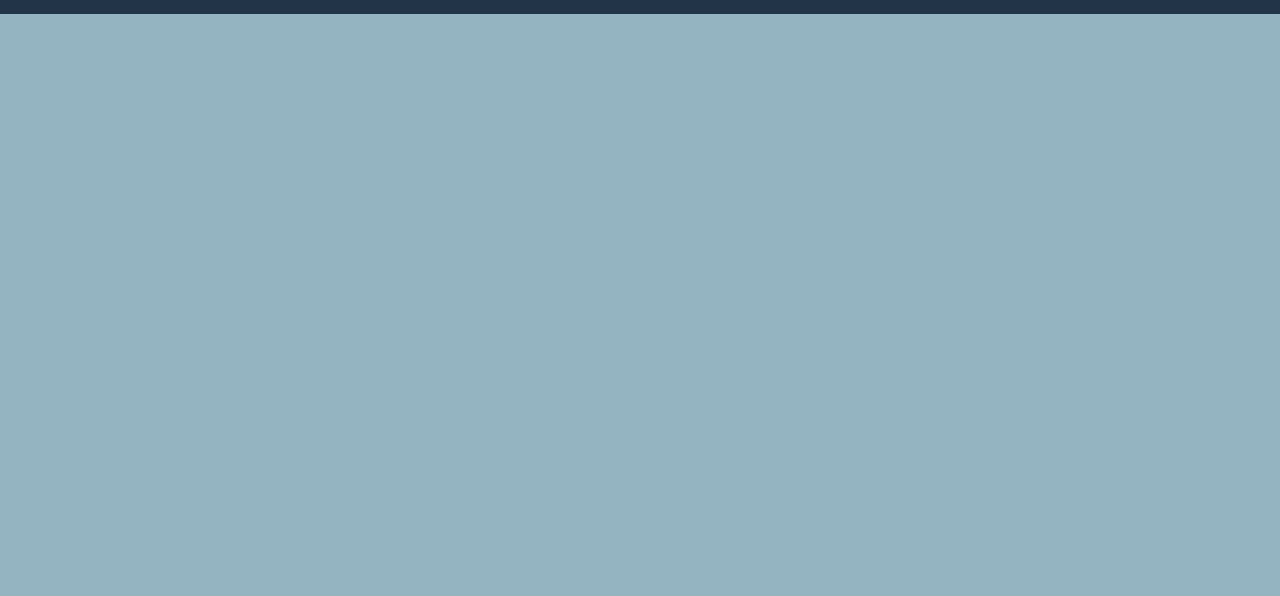
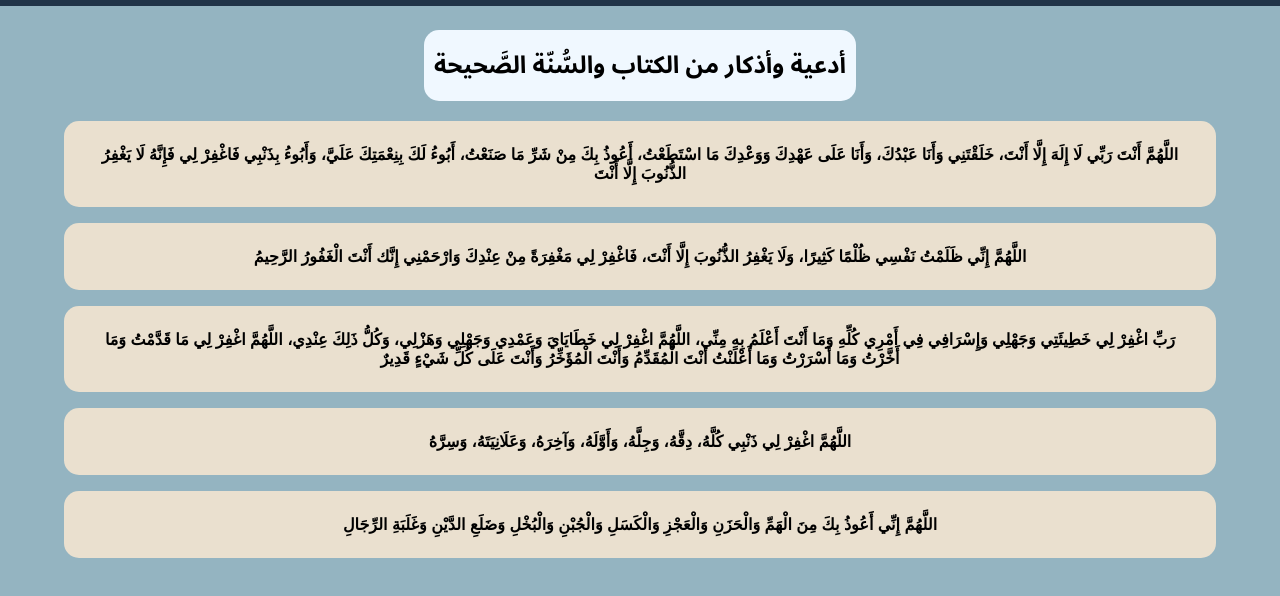
Before and after one commit to DhiaEddine-Ouchene/Athkar, a plain HTML site: page index.html in a window 1280 px wide. Shown: the part 48-644 px from the top of the page. Drawn offline with Linux system fonts and the light colour scheme; a web font is replaced by a local one.

Commit message:
work 1 in the main

```diff
--- a/css/main.css
+++ b/css/main.css
@@ -1,9 +1,7 @@
 * {
     margin: 0px;
     box-sizing: border-box;
-    font-family: "Noto Sans Arabic", sans-serif;
 }
-
 body {
     background-color: #94B4C1;
 }
@@ -30,9 +28,10 @@ header  .dropdown {
 }
 
 header ul li {
-    background-color: rgb(0 0 0 / 0.7) ;
+    background-color: rgb(0 0 0 / 0.85) ;
     padding: 15px 30px;
     text-align: right;
+    font-size: 1.25em;
 }
 
 header ul li a {
@@ -56,3 +55,37 @@ header > div > ul > li:first-child::before {
     left:0px;
 
 }
+
+header div ul i {
+    margin-left: 10px;
+}
+
+main {
+    display: flex;
+    flex-flow: column nowrap;
+    justify-content: center;
+    align-items: center;
+}
+main > h2 {
+    font-family: "Noto Sans Arabic", sans-serif;
+    text-align: center;
+    background-color: aliceblue;
+    margin: 1em 0.5em 0.5em;
+    border-radius: 15px;
+    padding: 10px;
+}
+
+main article {
+    font-family: "Amiri Quran",sans-serif;
+    font-weight: 600;
+    background-color: #EAE0CF;
+    padding: 1.5em;
+    width: 90%;
+    margin: 0.5em 1em;
+    border-radius: 15px;
+    text-align: center;
+}
+
+main > *:last-child {
+    margin-bottom: 20px; /* Keeps it from touching the bottom of the screen */
+}
--- a/index.html
+++ b/index.html
@@ -9,6 +9,10 @@
     <link rel="preconnect" href="https://fonts.googleapis.com">
 <link rel="preconnect" href="https://fonts.gstatic.com" crossorigin>
 <link href="https://fonts.googleapis.com/css2?family=Inter:ital,opsz,wght@0,14..32,100..900;1,14..32,100..900&family=Noto+Sans+Arabic:wght@100..900&display=swap" rel="stylesheet">
+<link href="https://fonts.googleapis.com/css2?family=Amiri+Quran&display=swap" rel="stylesheet">
+<link rel="preconnect" href="https://fonts.googleapis.com">
+<link rel="preconnect" href="https://fonts.gstatic.com" crossorigin>
+<link href="https://fonts.googleapis.com/css2?family=Amiri+Quran&family=Inter:ital,opsz,wght@0,14..32,100..900;1,14..32,100..900&display=swap" rel="stylesheet">
     <title>خشوع</title>
 </head>
 <body>
@@ -19,16 +23,34 @@
         <div>
             <i class="fa-solid fa-bars fa-2x"></i>
         <ul class="dropdown" >
-            <li><a href="#">أذكار الصباح</a></li>
-            <li><a href="#">أذكار المساء</a></li>
-            <li><a href="#">أذكار المسجد</a></li>
-            <li><a href="#">أذكار الصلاة</a></li>
-            <li><a href="#">أذكار النوم</a></li>
-            <li><a href="#">أذكار الإستيقاظ</a></li>
+            <li><a href="#">أذكار الصباح<i class="fa-solid fa-sun"></i></a></li>
+            <li><a href="#">أذكار المساء<i class="fa-solid fa-moon"></i></a></li>
+            <li><a href="#">أذكار المسجد<i class="fa-solid fa-mosque"></i></a></li>
+            <li><a href="#">أذكار الصلاة<i class="fa-solid fa-person-praying"></i></a></li>
+            <li><a href="#">أذكار النوم<i class="fa-solid fa-bed"></i></a></li>
+            <li><a href="#">أذكار الإستيقاظ<i class="fa-solid fa-alarm-clock"></i></a></li>
         </ul>
         </div>
     </header>
 
+    <main>
+        <h2>أدعية وأذكار من الكتاب والسُّنّة الصَّحيحة</h2>
+        <article>
+            <p>اللَّهُمَّ أَنْتَ رَبِّي لَا إِلَهَ إِلَّا أَنْتَ، خَلَقْتَنِي وَأَنَا عَبْدُكَ، وَأَنَا عَلَى عَهْدِكَ وَوَعْدِكَ مَا اسْتَطَعْتُ، أَعُوذُ بِكَ مِنْ شَرِّ مَا صَنَعْتُ، أَبُوءُ لَكَ بِنِعْمَتِكَ عَلَيَّ، وَأَبُوءُ بِذَنْبِي فَاغْفِرْ لِي فَإِنَّهُ لَا يَغْفِرُ الذُّنُوبَ إِلَّا أَنْتَ</p>
+        </article>
+        <article>
+            <p>اللَّهُمَّ إِنِّي ظَلَمْتُ نَفْسِي ظُلْمًا كَثِيرًا، وَلَا يَغْفِرُ الذُّنُوبَ إِلَّا أَنْتَ، فَاغْفِرْ لِي مَغْفِرَةً مِنْ عِنْدِكَ وَارْحَمْنِي إِنَّك أَنْتَ الْغَفُورُ الرَّحِيمُ</p>
+        </article>
+        <article>
+            <p>رَبِّ اغْفِرْ لِي خَطِيئَتِي وَجَهْلِي وَإِسْرَافِي فِي أَمْرِي كُلِّهِ وَمَا أَنْتَ أَعْلَمُ بِهِ مِنِّي، اللَّهُمَّ اغْفِرْ لِي خَطَايَايَ وَعَمْدِي وَجَهْلِي وَهَزْلِي، وَكُلُّ ذَلِكَ عِنْدِي، اللَّهُمَّ اغْفِرْ لِي مَا قَدَّمْتُ وَمَا أَخَّرْتُ وَمَا أَسْرَرْتُ وَمَا أَعْلَنْتُ أَنْتَ الْمُقَدِّمُ وَأَنْتَ الْمُؤَخِّرُ وَأَنْتَ عَلَى كُلِّ شَيْءٍ قَدِيرٌ</p>
+        </article>
+        <article>
+            <p>اللَّهُمَّ اغْفِرْ لِي ذَنْبِي كُلَّهُ، دِقَّهُ، وَجِلَّهُ، وَأَوَّلَهُ، وَآخِرَهُ، وَعَلَانِيَتَهُ، وَسِرَّهُ</p>
+        </article>
+        <article>
+            <p>اللَّهُمَّ إِنِّي أَعُوذُ بِكَ مِنَ الْهَمِّ وَالْحَزَنِ وَالْعَجْزِ وَالْكَسَلِ وَالْجُبْنِ وَالْبُخْلِ وَضَلَعِ الدَّيْنِ وَغَلَبَةِ الرِّجَالِ</p>
+        </article>
+    </main>
 
 </body>
 </html>
```
